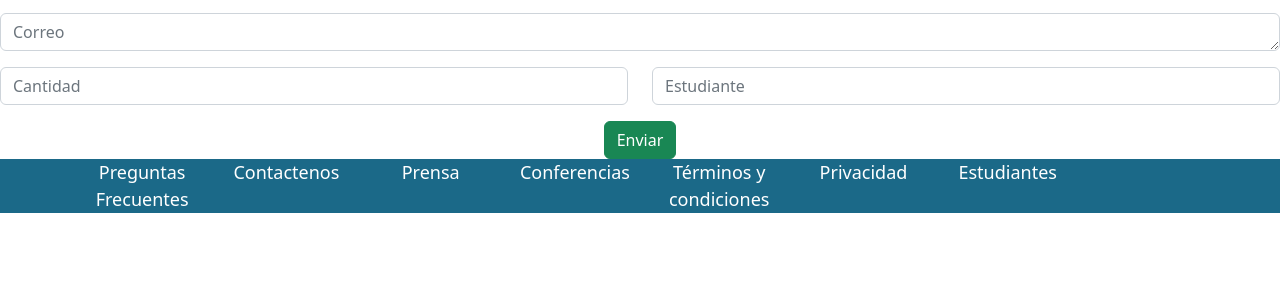
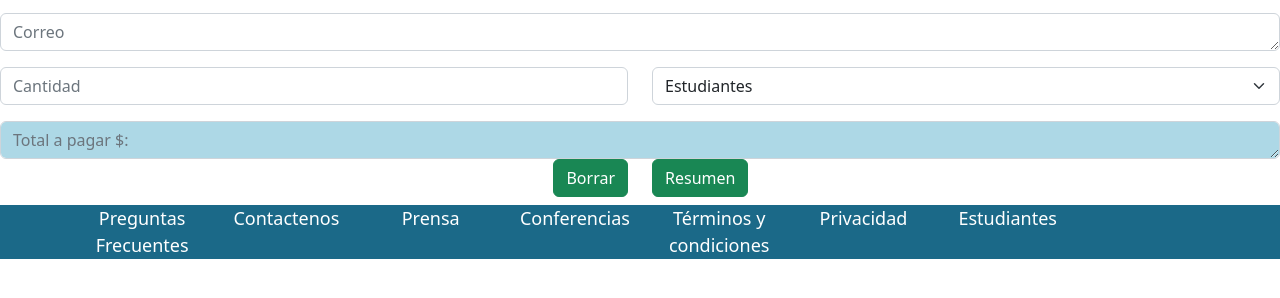
Before and after one commit to jafmovil/CaC, a plain HTML site: page Java/TP1/tickets.html in a window 1280 px wide. Shown: the part 494-792 px from the top of the page. Drawn offline with nearby package versions, Linux system fonts and the light colour scheme.

Commit message:
diseño con todos los componentes

```diff
--- a/Java/TP1/tickets.html
+++ b/Java/TP1/tickets.html
@@ -16,8 +16,10 @@
         }
 
         .square {
-            width: calc(33.33% - 20px); /* Ajusta el ancho del cuadrado según tus necesidades */
-            height: 200px; /* Ajusta la altura del cuadrado según tus necesidades */
+            width: calc(33.33% - 20px);
+            /* Ajusta el ancho del cuadrado según tus necesidades */
+            height: 200px;
+            /* Ajusta la altura del cuadrado según tus necesidades */
             background-color: gray;
             margin: 10px;
             display: flex;
@@ -92,36 +94,41 @@
         }
 
         .square {
-    width: calc(33.33% - 20px); /* Ajusta el ancho del cuadrado según tus necesidades */
-    height: 200px; /* Ajusta la altura del cuadrado según tus necesidades */
-    background-color: white; /* Fondo blanco */
+            width: calc(33.33% - 20px);
+            /* Ajusta el ancho del cuadrado según tus necesidades */
+            height: 200px;
+            /* Ajusta la altura del cuadrado según tus necesidades */
+            background-color: white;
+            /* Fondo blanco */
             margin: 10px;
             display: flex;
             justify-content: center;
             align-items: center;
-    color: black; /* Color de texto negro */
+            color: black;
+            /* Color de texto negro */
             font-size: 24px;
         }
 
         .blue-border {
-    border: 5px solid blue; /* Borde azul */
+            border: 5px solid blue;
+            /* Borde azul */
         }
 
         .green-border {
-    border: 5px solid green; /* Borde verde */
+            border: 5px solid green;
+            /* Borde verde */
         }
 
         .yellow-border {
-    border: 5px solid yellow; /* Borde amarillo */
+            border: 5px solid yellow;
+            /* Borde amarillo */
         }
-
-
     </style>
 
     <section id="conviertete">
         <div class="text-center my-5">
-        <h3><small style="font-size: 20px;">VENTA</small> <br> <strong
-                style="font-size: 50px;">VALOR DE TICKET $200</strong></h3>
+            <h3><small style="font-size: 20px;">VENTA</small> <br> <strong style="font-size: 50px;">VALOR DE TICKET
+                    $200</strong></h3>
 
             <div class="form-container">
                 <form class="text-center">
@@ -144,15 +151,32 @@
                             <input type="text" class="form-control" id="exampleInputCantidad" placeholder="Cantidad">
                         </div>
                         <div class="col-6">
-                                <input type="text" class="form-control" id="exampleInputEstudiante" placeholder="Estudiante">
+                            <select class="form-select" id="exampleInputEstudiante">
+                                <option value="Estudiantes">Estudiantes</option>
+                                <option value="Trainee">Trainee</option>
+                                <option value="Junior">Junior</option>
+                            </select>
+                        </div>
+
+                    </div>
+                    <div class="col-12">
+                        <textarea class="form-control" id="exampleInputTotalapagar" rows="1" placeholder="Total a pagar $:"></textarea>
+                    </div>
+                    <div class="row">
+                        <div class="col-6 d-flex justify-content-end mb-2">
+                            <input type="submit" id="submitButton" class="btn btn-success btn-block" value="Borrar">
+                        </div>
+                        <div class="col-6 d-flex justify-content-start mb-2">
+                            <input type="submit" id="summaryButton" class="btn btn-success btn-block" value="Resumen">
                         </div>
                     </div>
 
-                        <div class="row">
-                            <div class="col-12 d-flex justify-content-center">
-                                <input type="submit" id="submitButton" class="btn btn-success" value="Enviar">
-                            </div>
-                        </div>
+
+                    <style>
+                        #exampleInputTotalapagar {
+                            background-color: lightblue;
+                        }
+                    </style>
                 </form>
             </div>
 
```
Lines whose indentation alone changed are shown as unchanged.
